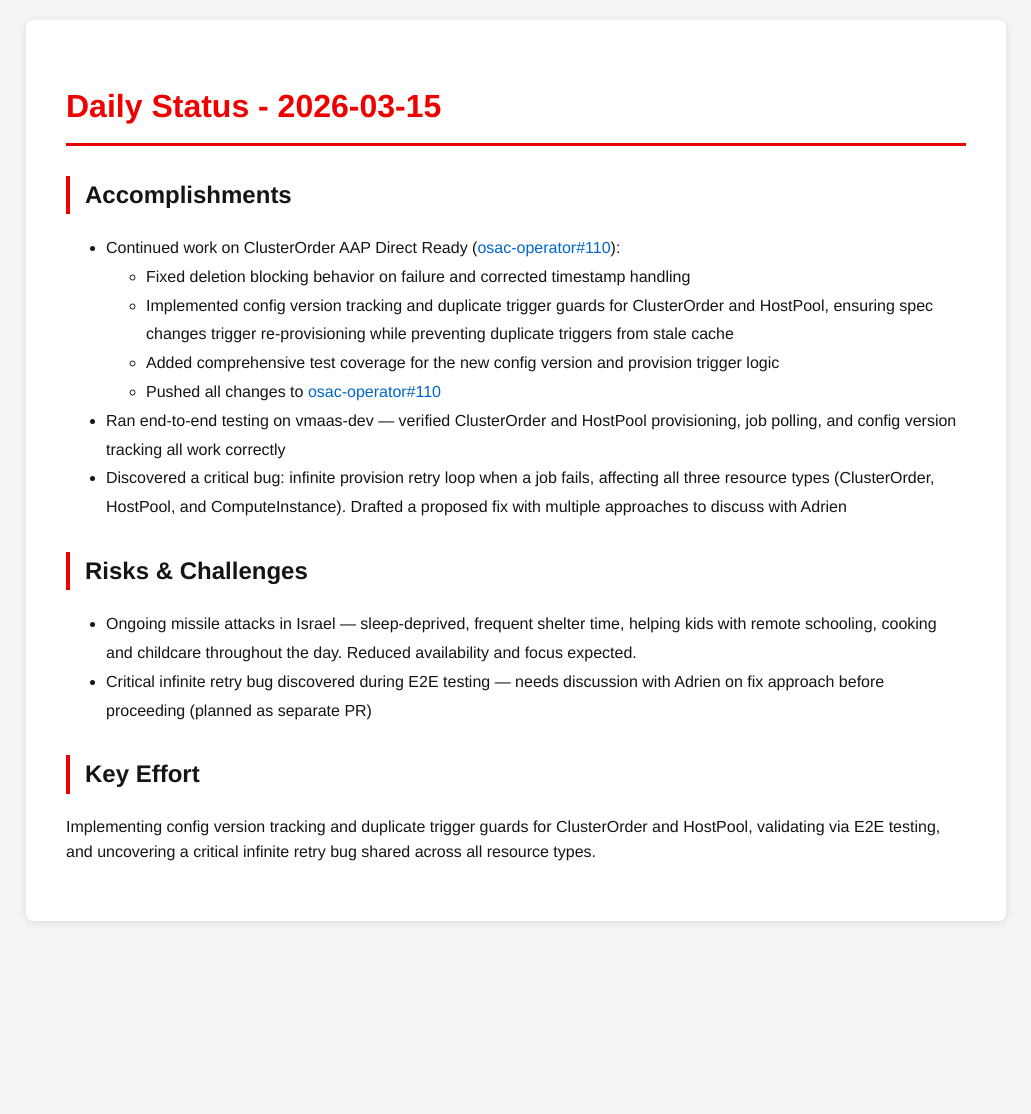
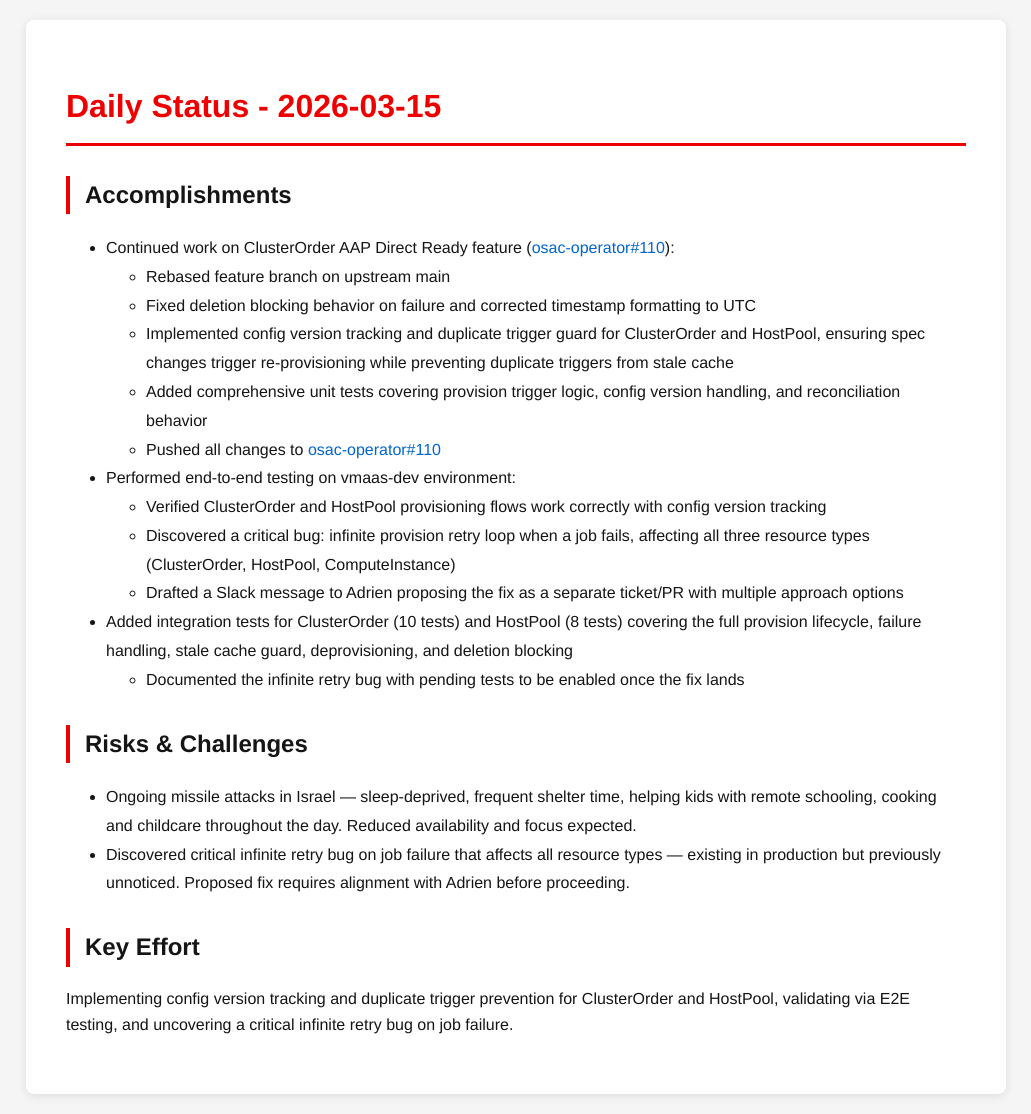
Before and after one commit to tzvatot/daily-status, a Jekyll site: the page built from 2026-03-15.md, in a window 1280 px wide. Shown: the whole page, without its empty margins (124-1155 px from the left). Built offline with Jekyll 4.4.1, drawn with Linux system fonts in a browser that asks for light colours; before the commit the page ends 941 px from its top, so only the background shows below that.

Commit message:
Daily status update - 2026-03-15

```diff
--- a/2026-03-15.md
+++ b/2026-03-15.md
@@ -7,17 +7,22 @@
 # Daily Status - 2026-03-15
 
 ## Accomplishments
-- Continued work on ClusterOrder AAP Direct Ready ([osac-operator#110](https://github.com/osac-project/osac-operator/pull/110)):
-  - Fixed deletion blocking behavior on failure and corrected timestamp handling
-  - Implemented config version tracking and duplicate trigger guards for ClusterOrder and HostPool, ensuring spec changes trigger re-provisioning while preventing duplicate triggers from stale cache
-  - Added comprehensive test coverage for the new config version and provision trigger logic
+- Continued work on ClusterOrder AAP Direct Ready feature ([osac-operator#110](https://github.com/osac-project/osac-operator/pull/110)):
+  - Rebased feature branch on upstream main
+  - Fixed deletion blocking behavior on failure and corrected timestamp formatting to UTC
+  - Implemented config version tracking and duplicate trigger guard for ClusterOrder and HostPool, ensuring spec changes trigger re-provisioning while preventing duplicate triggers from stale cache
+  - Added comprehensive unit tests covering provision trigger logic, config version handling, and reconciliation behavior
   - Pushed all changes to [osac-operator#110](https://github.com/osac-project/osac-operator/pull/110)
-- Ran end-to-end testing on vmaas-dev — verified ClusterOrder and HostPool provisioning, job polling, and config version tracking all work correctly
-- Discovered a critical bug: infinite provision retry loop when a job fails, affecting all three resource types (ClusterOrder, HostPool, and ComputeInstance). Drafted a proposed fix with multiple approaches to discuss with Adrien
+- Performed end-to-end testing on vmaas-dev environment:
+  - Verified ClusterOrder and HostPool provisioning flows work correctly with config version tracking
+  - Discovered a critical bug: infinite provision retry loop when a job fails, affecting all three resource types (ClusterOrder, HostPool, ComputeInstance)
+  - Drafted a Slack message to Adrien proposing the fix as a separate ticket/PR with multiple approach options
+- Added integration tests for ClusterOrder (10 tests) and HostPool (8 tests) covering the full provision lifecycle, failure handling, stale cache guard, deprovisioning, and deletion blocking
+  - Documented the infinite retry bug with pending tests to be enabled once the fix lands
 
 ## Risks & Challenges
 - Ongoing missile attacks in Israel — sleep-deprived, frequent shelter time, helping kids with remote schooling, cooking and childcare throughout the day. Reduced availability and focus expected.
-- Critical infinite retry bug discovered during E2E testing — needs discussion with Adrien on fix approach before proceeding (planned as separate PR)
+- Discovered critical infinite retry bug on job failure that affects all resource types — existing in production but previously unnoticed. Proposed fix requires alignment with Adrien before proceeding.
 
 ## Key Effort
-Implementing config version tracking and duplicate trigger guards for ClusterOrder and HostPool, validating via E2E testing, and uncovering a critical infinite retry bug shared across all resource types.
+Implementing config version tracking and duplicate trigger prevention for ClusterOrder and HostPool, validating via E2E testing, and uncovering a critical infinite retry bug on job failure.
```
